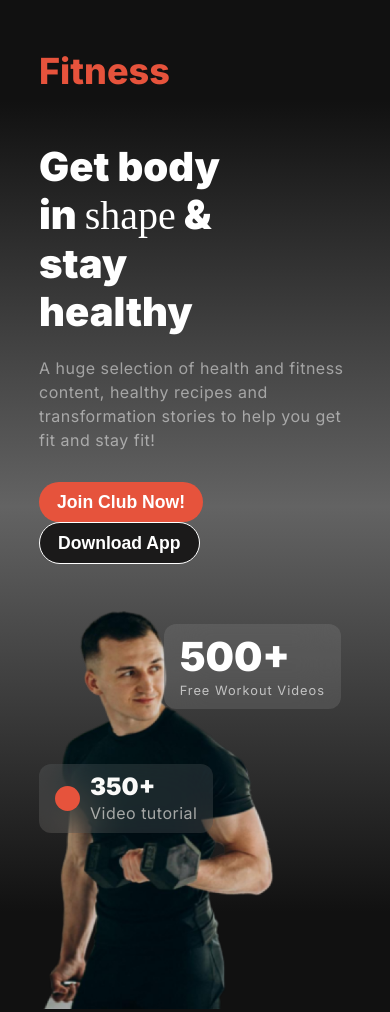
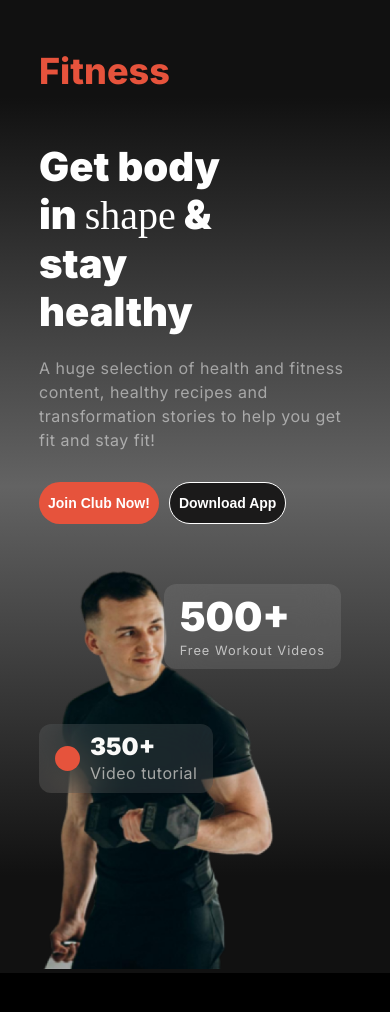
Before and after one commit to sabrababra/fitness-website, a plain HTML site: page index.html in a window 390 px wide. Shown: the top 1012 px of the page. Drawn offline with Linux system fonts and the light colour scheme; a web font is replaced by a local one.

Commit message:
fix the issues

```diff
--- a/Styles/style.css
+++ b/Styles/style.css
@@ -99,8 +99,11 @@ a {
   margin: 0 auto;
   display: grid;
   grid-template-columns: repeat(2, 1fr);
-  gap: 300px;
+  gap: 180px;
   align-items: center;
+}
+.banner-content{
+  width: 100%;
 }
 .banner-title {
   color: #ffffff;
@@ -118,13 +121,17 @@ a {
   letter-spacing: 0.5px;
   margin-bottom: 30px;
 }
+.banner-btn-flex{
+  display: flex;
+  gap: 20px;
+}
 .banner-btn {
   color: #ffffff;
   font-size: 1.1rem;
   font-weight: 600;
   text-align: center;
   line-height: 22px;
-  padding: 16px 40px;
+  padding: 16px 45px;
   background-color: rgb(27, 26, 26);
   border: 1px solid white;
   border-radius: 42px;
@@ -135,6 +142,7 @@ a {
 .banner-img img {
   width: 80%;
   height: 100%;
+  margin: 0 auto;
 }
 .banner-badge-1 {
   background-color: rgb(255, 255, 255, 10%);
@@ -420,7 +428,6 @@ a {
   width: 80%;
   margin: 0 auto;
   padding-top: 130px;
-
 }
 .bmi-into-title{
   width: 50%;
@@ -511,7 +518,6 @@ form{
 input::placeholder{
   font-size: 16px;
   color: rgb(255, 255, 255,60%);
-
 }
 .select{
   font-size: 16px;
@@ -532,7 +538,6 @@ option{
   padding-bottom: 130px;
 }
 .team-title{
-
   text-align: center;
 }
 .team-description{
@@ -560,7 +565,6 @@ option{
   height: 270px;
   object-fit: cover;
   border-radius: 18px;
-
 }
 .team-img{
   position: relative;
@@ -576,7 +580,6 @@ option{
   position: absolute;
   bottom: 20px;
   left: 20px;
-
 }
 .trainer-name{
   font-size: 20px;
@@ -671,11 +674,16 @@ option{
     width: 70%;
     margin-bottom: 20px;
   }
+  .banner-btn-flex{
+    gap: 10px;
+  }
   #banner-btn1{
-    padding: 9px 18px;
+    padding: 9px 9px;
+    font-size: 14px;
   }
   .banner-btn{
-    padding: 9px 18px;
+    padding: 9px 9px;
+    font-size: 14px;
   }
   .banner-badge-1 {
     padding: 8px 16px;
--- a/index.html
+++ b/index.html
@@ -39,8 +39,10 @@
                 <h1 class="banner-title">Get body in <span class="shape">shape</span> & stay healthy</h1>
                 <p class="banner-description primary-text-color">A huge selection of health and fitness content, healthy
                     recipes and transformation stories to help you get fit and stay fit!</p>
+                <div class="banner-btn-flex">
                     <button class="btn-primary" id="banner-btn1">Join Club Now!</button>
                     <button class="banner-btn">Download App</button>
+                </div>
 
 
             </div>
@@ -58,8 +60,6 @@
                     </div>
                 </div>
             </div>
-
-
         </div>
     </header>
     <main>
@@ -198,10 +198,7 @@
                             <div class="form-section">
                                 <input type="text" placeholder="Age" class="heigth select">
 
-                                <select
-                                id="gender"
-                                class="heigth select"
-                                >
+                                <select id="gender" class="heigth select">
                                     <option selected hidden>
                                         Sex
                                     </option>
@@ -217,8 +214,7 @@
                                 </select>
                             </div>
 
-                            <select
-                             id="gender" name="Select an activity factor" class="activity select">
+                            <select id="gender" name="Select an activity factor" class="activity select">
                                 <option selected hidden>Select an activity factor</option>
                                 <option value="male">Male</option>
                                 <option value="female">Female</option>
@@ -238,10 +234,11 @@
 
         <section class="team-section">
             <h1 class="team-title title">Meet Our Team</h1>
-            <p class="team-description">We believe fitness should be accessible to everyone, everywhere, regardless of income or access to a gym.</p>
+            <p class="team-description">We believe fitness should be accessible to everyone, everywhere, regardless of
+                income or access to a gym.</p>
             <div class="team-img-container">
                 <div class="team-img">
-                    <img  src="images/trainer1.png" alt="">
+                    <img src="images/trainer1.png" alt="">
                     <div class="overlay"></div>
                     <div class="trainer-info">
                         <h1 class="trainer-name">Jerome Bell</h1>
@@ -298,7 +295,8 @@
             <div class="footer-container">
                 <div>
                     <h1 class="footer-title">Fitness</h1>
-                <p class="footer-description">We believe fitness should be accessible to everyone, everywhere, regardless of income or access to a gym. With hundreds of professional workouts.</p>
+                    <p class="footer-description">We believe fitness should be accessible to everyone, everywhere,
+                        regardless of income or access to a gym. With hundreds of professional workouts.</p>
                 </div>
                 <div class="service-name-container">
                     <div>
```
Lines whose indentation alone changed are shown as unchanged.
